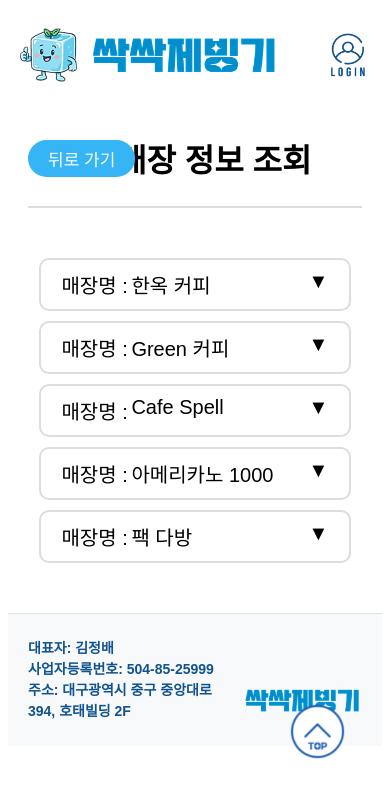
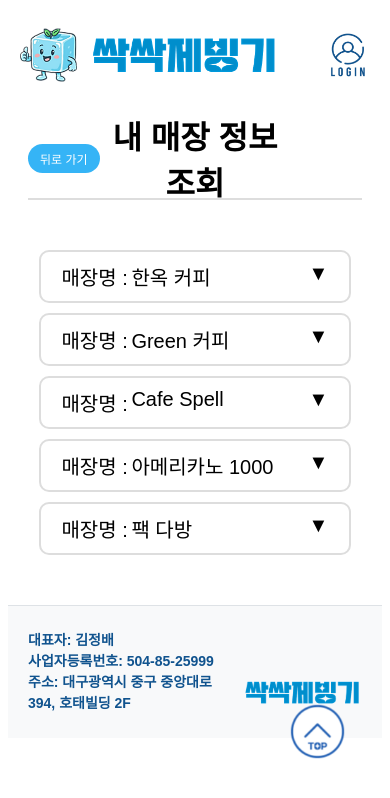
Before and after one commit to icemachine-green/icemachine_client, a React app: page /mypage/stores/detail in a window 390 px wide. Shown: the top 798 px of the page. Built offline with nearby package versions, Linux system fonts and the light colour scheme; the HTML template or start-up script is replaced by a standard one; a web font is replaced by a local one.

Commit message:
251228 MY_STORE_DETAIL 반응형 구현 완료

```diff
--- a/src/components/users/MyStoreDetail.css
+++ b/src/components/users/MyStoreDetail.css
@@ -23,15 +23,15 @@
 
 /* 뒤로가기 버튼 */
 .my-store-detail-back-btn {
+  padding: 5px 20px;
+  border-radius: 20px;
+  border: none;
   background-color: #35B4F6;
-  color: #ffffff;
-  border: none;
-  border-radius: 20px;
-  padding: 6px 20px;
+  color: #fff;
+  cursor: pointer;
   font-size: 17px;
-  cursor: pointer;
-  white-space: nowrap;
-  z-index: 1; /* 제목보다 위로 */
+  margin-left: 0;
+  z-index: 1;
 }
 
 /* 제목 (항상 가로 기준 중앙) */
@@ -41,19 +41,20 @@
   transform: translateX(-50%);
   font-size: 32px;
   font-weight: 700;
+  margin: 0;
   text-align: center;
-  margin: 0;
-  white-space: nowrap;
 }
 
 /* =========================
    구분선
 ========================= */
 .my-store-detail-underline {
+  width: 100%;
+  display: block;
   border: 0;
   height: 1.5px;
-  background-color: #DDDDDD;
-  margin-bottom: 50px;
+  background-color: #dddddd;
+  margin: 0 0 50px 0;
 }
 
 /* =========================
@@ -152,3 +153,34 @@
   font-size: 16px;
   font-weight: 500;
 }
+
+/* =========================
+   반응형
+========================= */
+@media (max-width: 480px) {
+  .my-store-detail-head p {
+    font-size: 32px;
+  }
+
+  .my-store-detail-back-btn {
+    font-size: 12px;
+    padding: 6px 12px;
+  }
+
+  .my-store-detail-info,
+  .my-store-detail-machine-info {
+  /* display: flex;
+  align-items: center;
+  flex-wrap: wrap; */
+  flex-direction: column;
+  align-items: flex-start;
+  gap: 7px;
+  margin: 20px 0;
+  }
+
+  .my-store-detail-info p,
+  .my-store-detail-machine-info p {
+    margin: 0;
+    line-height: normal;
+  }
+}
```
